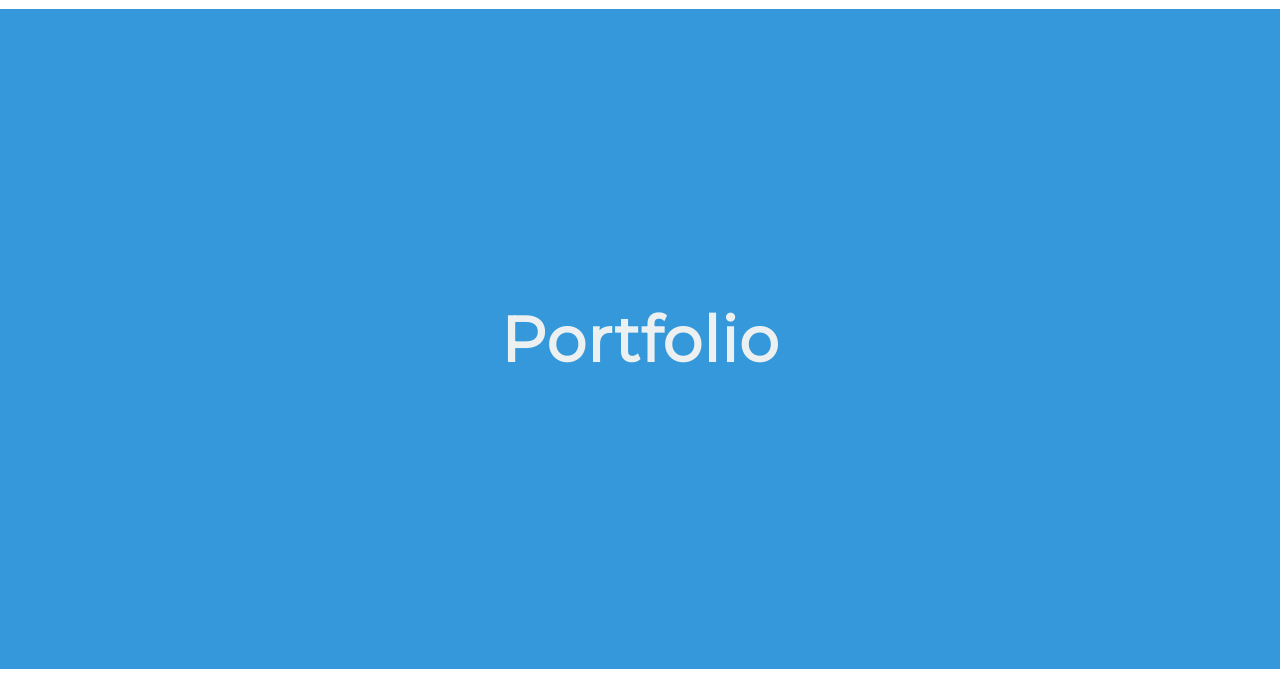
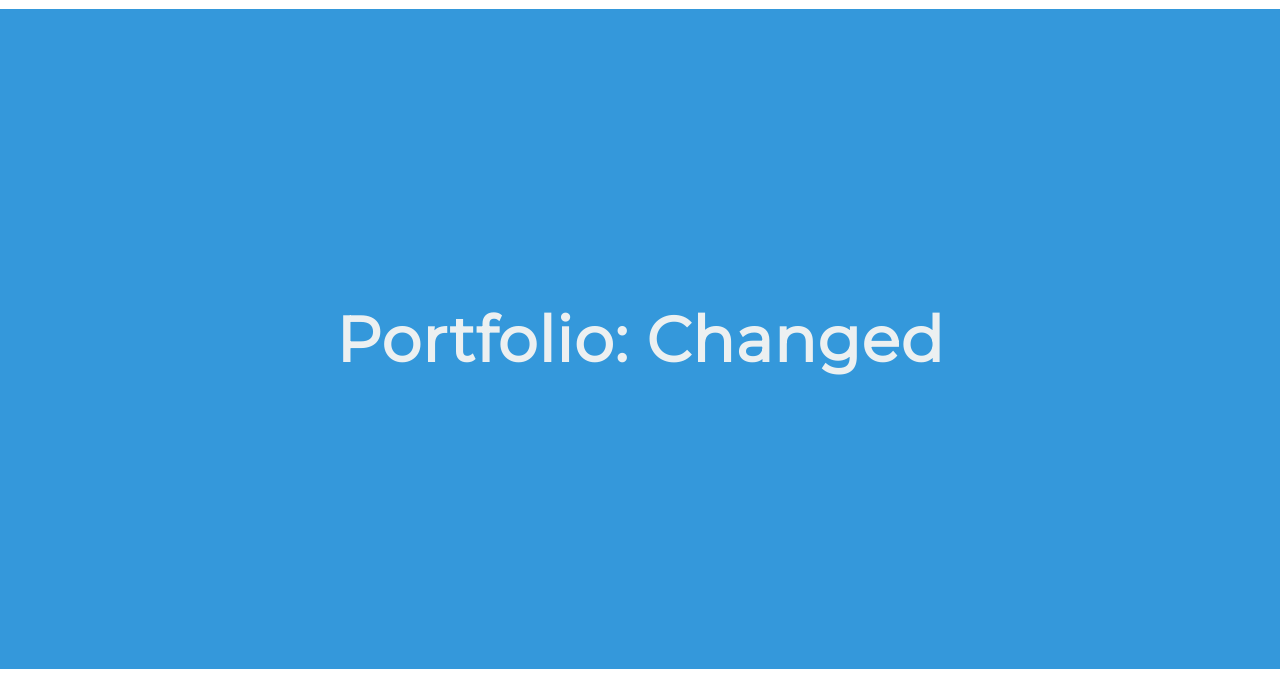
Before and after one commit to raekon23/sample-code, a plain HTML site: page index.html in a window 1280 px wide. Shown: the part 119-800 px from the top of the page. Drawn offline with Linux system fonts and the light colour scheme.

Commit message:
Updated index.html portfolio

```diff
--- a/index.html
+++ b/index.html
@@ -46,7 +46,7 @@
 
     <section class="background--skyBlue section">
       <h2 class="color--cloud margin--none section__text--centered">
-        Portfolio
+        Portfolio: Changed
       </h2>
     </section>
 
```
